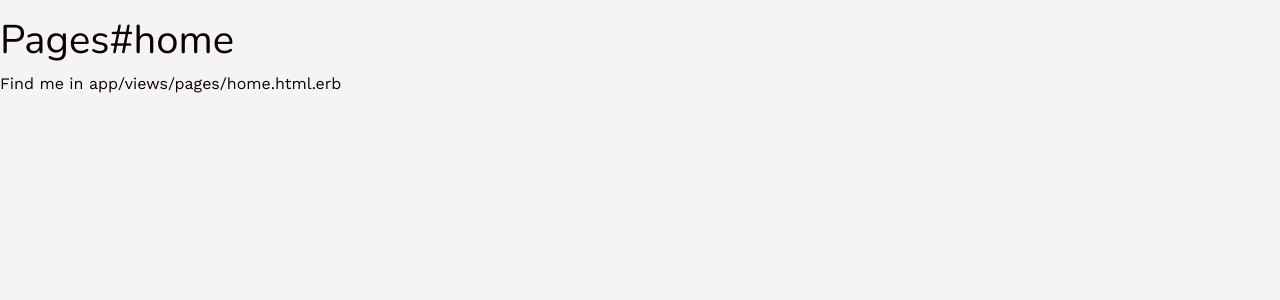
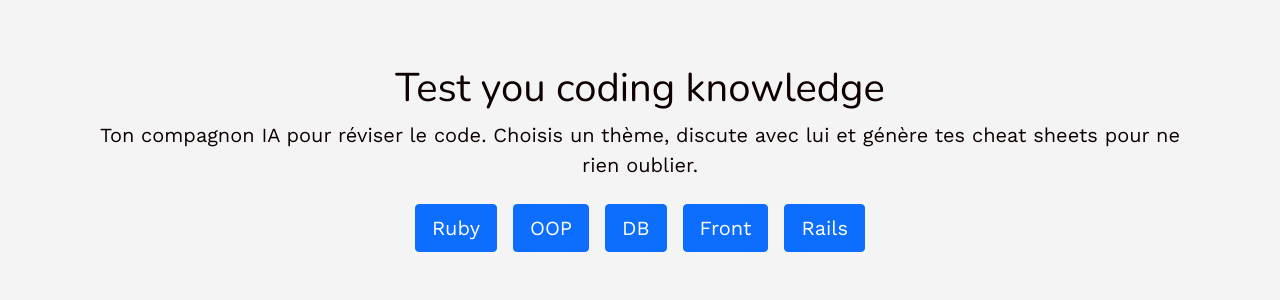
Before and after one commit to antoinegpro/coding-buddy, a Rails app: page / in a window 1280 px wide. Shown: the top 300 px of the page. Run offline with Rails 7, Linux system fonts and the light colour scheme; data comes from the database, SQL or seed files in the repository; style sheets or scripts are compiled from the project's sources; some libraries are stand-ins or nearby versions.

Commit message:
homepage

```diff
--- a/app/controllers/pages_controller.rb
+++ b/app/controllers/pages_controller.rb
@@ -1,4 +1,5 @@
 class PagesController < ApplicationController
   def home
+    @categories = Category.all
   end
 end
--- a/app/views/pages/home.html.erb
+++ b/app/views/pages/home.html.erb
@@ -1,2 +1,17 @@
-<h1>Pages#home</h1>
-<p>Find me in app/views/pages/home.html.erb</p>
+
+<div class="home container text-center py-5">
+
+    <h1>Test you coding knowledge</h1>
+
+    <p class="lead"> Ton compagnon IA pour réviser le code. Choisis un thème, discute avec lui
+    et génère tes cheat sheets pour ne rien oublier.</p>
+
+  <div class="home-buttons d-flex flex-wrap justify-content-center gap-3 mt-4">
+    <% @categories.each do |category| %>
+        <%= button_to category.name,
+                      chats_path,
+                      params: { chat: { category_id: category.id } },
+                      class: "btn btn-primary btn-lg" %>
+    <% end %>
+  </div>
+</div>
```
Also changed, not shown: db/seeds.rb (+11 -0 lines).
